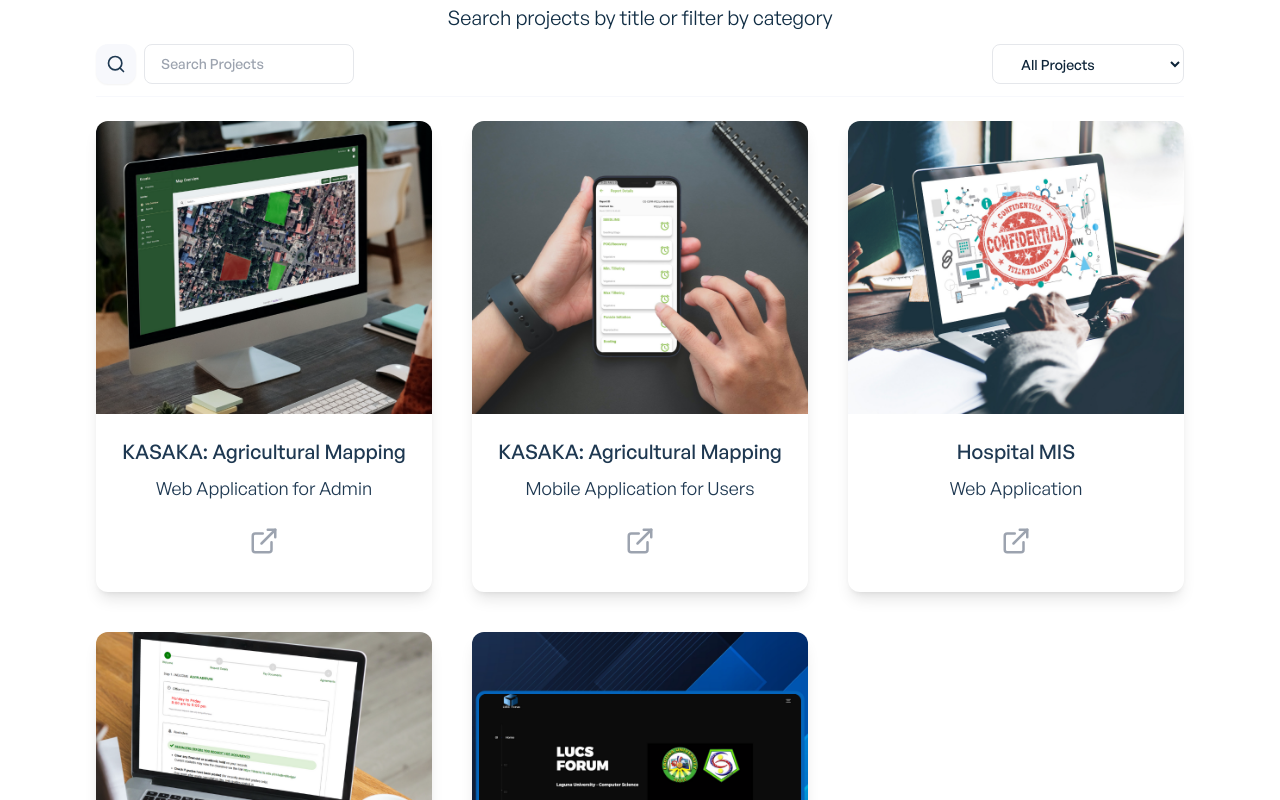
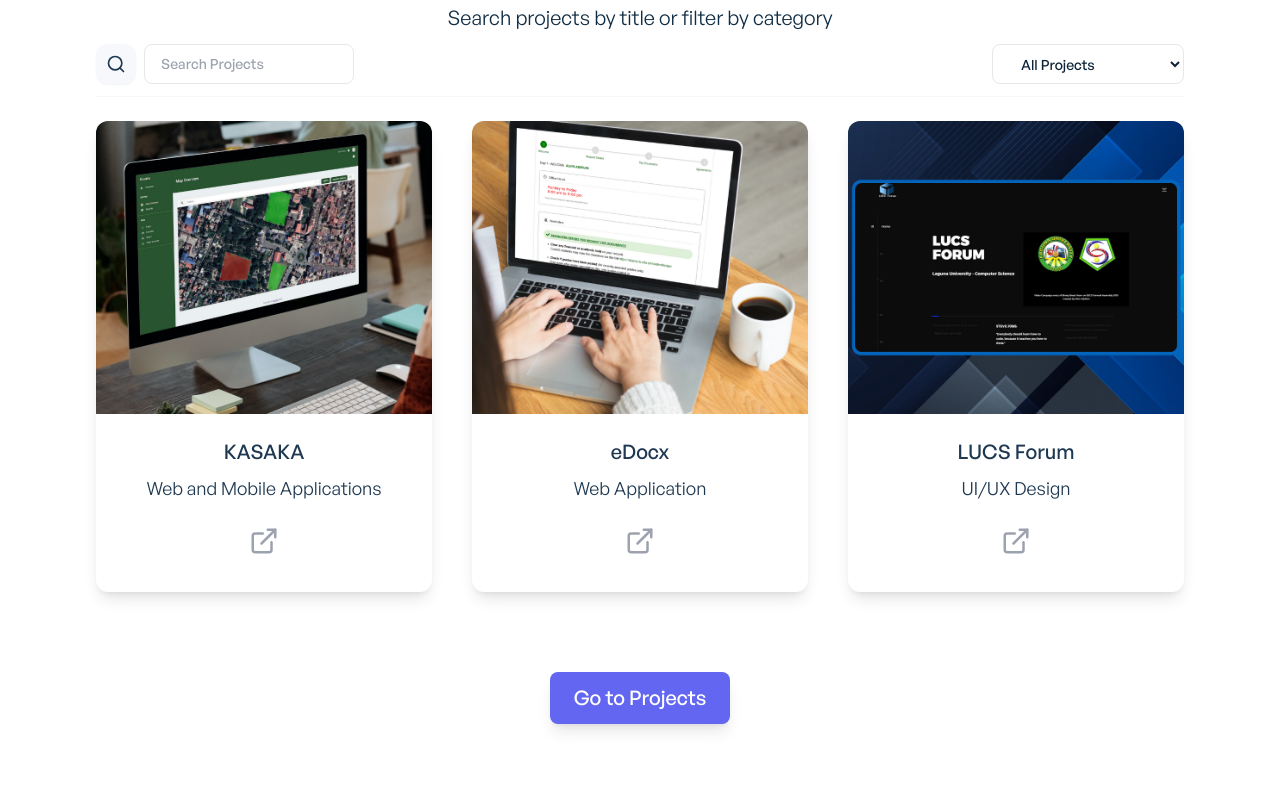
Before and after one commit to alvinadefuin/alvinadefuin, a React (Create React App) app: page / in a window 1280 px wide. Shown: the part 600-1400 px from the top of the page. Built offline with nearby package versions, Linux system fonts and the light colour scheme.

Commit message:
Updated projects, about me and techstacks

```diff
--- a/src/components/about/AboutCounter.jsx
+++ b/src/components/about/AboutCounter.jsx
@@ -3,8 +3,6 @@ import React from "react";
 const AboutCounter = () => {
   return (
     <div className="mt- sm:mt-20 bg-primary-light dark:bg-ternary-dark shadow-sm">
-      <div className="font-general-medium container mx-auto py-20 block sm:flex sm:justify-between items-center">
-      </div>
     </div>
   );
 };
--- a/src/components/projects/ProjectSingle.jsx
+++ b/src/components/projects/ProjectSingle.jsx
@@ -1,7 +1,26 @@
+import { Tooltip } from "@mui/material";
+import { styled } from "@mui/system";
 import { motion } from "framer-motion";
 import { FiExternalLink } from "react-icons/fi";
+import "./tooltip.css";
 
-const ProjectSingle = ({ title, category, image, url }) => {
+const CustomTooltip = styled(({ className, ...props }) => (
+  <Tooltip {...props} classes={{ popper: className }} />
+))({
+  [`& .MuiTooltip-tooltip`]: {
+    backgroundColor: "rgba(51, 51, 51, 0.8)",
+    color: "#fff",
+    fontSize: "14px",
+    padding: "10px",
+    borderRadius: "8px",
+    boxShadow: "0px 4px 8px rgba(0, 0, 0, 0.2)",
+  },
+  [`& .MuiTooltip-arrow`]: {
+    color: "rgba(51, 51, 51, 0.8)",
+  },
+});
+
+const ProjectSingle = ({ title, category, image, url, description }) => {
   return (
     <motion.div
       initial={{ opacity: 0 }}
@@ -13,6 +32,7 @@ const ProjectSingle = ({ title, category, image, url }) => {
       }}
     >
       <div className="rounded-xl shadow-lg hover:shadow-xl cursor-pointer mb-10 sm:mb-0 bg-secondary-light dark:bg-ternary-dark">
+        <CustomTooltip title={description} arrow>
           <div>
             <img
               src={image}
@@ -30,7 +50,10 @@ const ProjectSingle = ({ title, category, image, url }) => {
           </div>
           <div>
             <center>
-          <a href={url} className="text-gray-400 hover:text-indigo-500 dark:hover:text-indigo-400 cursor-pointer rounded-lg bg-gray-50 dark:bg-ternary-dark hover:bg-gray-100 shadow-sm p-10 duration-300">
+              <a
+                href={url}
+                className="text-gray-400 hover:text-indigo-500 dark:hover:text-indigo-400 cursor-pointer rounded-lg bg-gray-50 dark:bg-ternary-dark hover:bg-gray-100 shadow-sm p-10 duration-300"
+              >
                 <i className="text-xl sm:text-xl md:text-3xl">
                   <FiExternalLink />
                 </i>
@@ -38,6 +61,7 @@ const ProjectSingle = ({ title, category, image, url }) => {
               <br></br>
             </center>
           </div>
+        </CustomTooltip>
       </div>
     </motion.div>
   );
--- a/src/components/projects/ProjectsGrid.jsx
+++ b/src/components/projects/ProjectsGrid.jsx
@@ -101,6 +101,7 @@ const ProjectsGrid = () => {
 								category={project.category}
 								image={project.img}
 								url={project.url}
+								description={project.description}
 								key={project.id}
 							/>
 					  ))
@@ -111,6 +112,7 @@ const ProjectsGrid = () => {
 								category={project.category}
 								image={project.img}
 								url={project.url}
+								description={project.description}
 								key={project.id}
 							/>
 					  ))
@@ -120,6 +122,7 @@ const ProjectsGrid = () => {
 								category={project.category}
 								image={project.img}
 								url={project.url}
+								description={project.description}
 								key={project.id}
 							/>
 					  ))}
--- /dev/null
+++ b/src/components/projects/tooltip.css
@@ -0,0 +1,26 @@
+/* tooltip.css */
+.custom-tooltip {
+    background-color: #333;
+    color: #fff;
+    font-size: 14px;
+    font-weight: bold;
+    padding: 10px;
+    border-radius: 8px;
+    box-shadow: 0px 4px 8px rgba(0, 0, 0, 0.2);
+  }
+
+  .custom-arrow {
+    color: #333;
+  }
+
+  /* Optional: Add a fade-in effect */
+  .custom-tooltip-enter {
+    opacity: 0;
+    transform: scale(0.95);
+  }
+
+  .custom-tooltip-enter-active {
+    opacity: 1;
+    transform: scale(1);
+    transition: opacity 300ms, transform 300ms;
+  }
--- a/src/components/shared/AppBanner.jsx
+++ b/src/components/shared/AppBanner.jsx
@@ -37,7 +37,7 @@ const AppBanner = () => {
 					}}
 					className="font-general-medium mt-4 text-lg md:text-xl lg:text-2xl xl:text-3xl text-center sm:text-left leading-normal text-gray-500 dark:text-gray-200"
 				>
-					A Computer Science Graduate & AI Developer Enthusiast
+					A Computer Science Graduate & AI Software Developer
 				</motion.p>
 				<motion.div
 					initial={{ opacity: 0 }}
--- a/src/data/aboutMeData.js
+++ b/src/data/aboutMeData.js
@@ -1,14 +1,10 @@
 export const aboutMeData = [
   {
     id: 1,
-		bio: 'As a fresh graduate of Computer Science, my strong desire is to secure an entry-level position within an organized environment, where I can continuously enhance my knowledge, skills, and understanding in the field of Computer Science. I am eager to contribute my abilities to a company that values innovation and growth, and where I can apply my skills to leverage cutting-edge technology effectively.',
+    bio: "I am an AI Software Developer with nearly one year of experience at Journey Better Business Group, Inc. I specialize in both frontend and backend development, using technologies like Python, Flask, JavaScript, and React. My work includes developing AI features, managing backend services, and creating efficient API endpoints.",
   },
   {
     id: 2,
-		bio: 'Throughout my academic journey, I have built a solid foundation in various aspects of Computer Science, including programming, software development, database management, and data analysis. I have honed my problem-solving and critical thinking abilities through coursework and practical projects. Now, I am ready to channel these skills into real-world applications and thrive in a professional setting.',
-	},
-	{
-		id: 3,
-		bio: ' I am enthusiastic about the opportunities that lie ahead and look forward to making meaningful contributions to the success of any organization I join. I am excited to embark on this new phase of my career and ready to embrace every opportunity for growth, development, and positive impact in the technology industry.',
+    bio: "I am passionate about continuous learning and teamwork, and I thrive in dynamic environments that value innovation. I look forward to contributing my skills to cutting-edge projects and driving success in the technology industry.",
   },
 ];
--- a/src/data/clientsData.js
+++ b/src/data/clientsData.js
@@ -1,11 +1,11 @@
 // Import images
-import BootstrapImage from '../images/techtools/bootstrap.png';
 import CSSImage from '../images/techtools/css.png';
+import FirebaseImage from '../images/techtools/firebase.png';
 import FlutterImage from '../images/techtools/flutter.png';
 import HTMLImage from '../images/techtools/html.png';
 import JavaImage from '../images/techtools/java.png';
 import JavascriptImage from '../images/techtools/javascript.png';
-import PHPImage from '../images/techtools/php.png';
+import PythonImage from '../images/techtools/python.png';
 import ReactImage from '../images/techtools/react.png';
 
 export const clientsHeading = 'Technical Skills';
@@ -13,38 +13,38 @@ export const clientsHeading = 'Technical Skills';
 export const clientsData = [
 	{
 		id: 1,
+		title: 'HTML',
+		img: HTMLImage,
+	},
+	{
+		id: 2,
+		title: 'CSS',
+		img: CSSImage,
+	},
+	{
+		id: 3,
+		title: 'Javascript',
+		img: JavascriptImage,
+	},
+	{
+		id: 4,
+		title: 'React',
+		img: ReactImage,
+	},
+	{
+		id: 5,
+		title: 'Python',
+		img: PythonImage,
+	},
+	{
+		id: 6,
 		title: 'Java',
 		img: JavaImage,
 	},
 	{
-		id: 2,
-		title: 'HTML',
-		img: HTMLImage,
-	},
-	{
-		id: 3,
-		title: 'CSS',
-		img: CSSImage,
-	},
-	{
-		id: 4,
-		title: 'PHP',
-		img: PHPImage,
-	},
-	{
-		id: 5,
-		title: 'Bootstrap',
-		img: BootstrapImage,
-	},
-	{
-		id: 6,
-		title: 'Javascript',
-		img: JavascriptImage,
-	},
-	{
 		id: 7,
-		title: 'React',
-		img: ReactImage,
+		title: 'Firebase',
+		img: FirebaseImage,
 	},
 	{
 		id: 8,
--- a/src/data/projects.js
+++ b/src/data/projects.js
@@ -1,43 +1,31 @@
 // Import images
-import MobileImage from '../images/mobile-kasaka.png';
 import UIImage from '../images/ui-lucs.png';
 import WebImage3 from '../images/web-edocx.png';
-import WebImage2 from '../images/web-hospital.png';
 import WebImage1 from '../images/web-kasaka.png';
 
 export const projectsData = [
 	{
 		id: 1,
-		title: 'KASAKA: Agricultural Mapping',
-		category: 'Web Application for Admin',
+		title: 'KASAKA',
+		category: 'Web and Mobile Applications',
 		img: WebImage1,
 		url: "https://youtu.be/Il3CISBJDNE",
+		description: "Kasangga Sa Pagsasaka (KASAKA) is an agricultural mapping application capable of data profiling to monitor the state of rice plants at every developmental stage using Naive Bayes Algorithm."
 	},
 	{
 		id: 2,
-		title: 'KASAKA: Agricultural Mapping',
-		category: 'Mobile Application for Users',
-		img: MobileImage,
-		url: "https://youtu.be/Il3CISBJDNE",
+		title: 'eDocx',
+		category: 'Web Application',
+		img: WebImage3,
+		url: "https://youtu.be/kQJW25VBymk",
+		description: "eDocx is a web-based tool that simplifies the document request process for students by providing a user-friendly platform that allows them to virtually request various documents from the registrar's office, streamlining administrative procedures and enhancing accessibility."
 	},
 	{
 		id: 3,
-		title: 'Hospital MIS',
-		category: 'Web Application',
-		img: WebImage2,
-	},
-	{
-		id: 4,
-		title: 'eDocx: Document Request System',
-		category: 'Web Application',
-		img: WebImage3,
-		url: "https://youtu.be/kQJW25VBymk",
-	},
-	{
-		id: 5,
 		title: 'LUCS Forum',
 		category: 'UI/UX Design',
 		img: UIImage,
 		url: "https://lucs-forum.netlify.app/",
+		description: "A UI/UX design project created when I was 19, experimenting with HTML and CSS. It features a clean, responsive forum layout, showcasing my early work in web design."
 	},
 ];
```
Also changed, not shown: src/images/techtools/firebase.png (added), src/images/techtools/python.png (added). Lines whose indentation alone changed are shown as unchanged.
